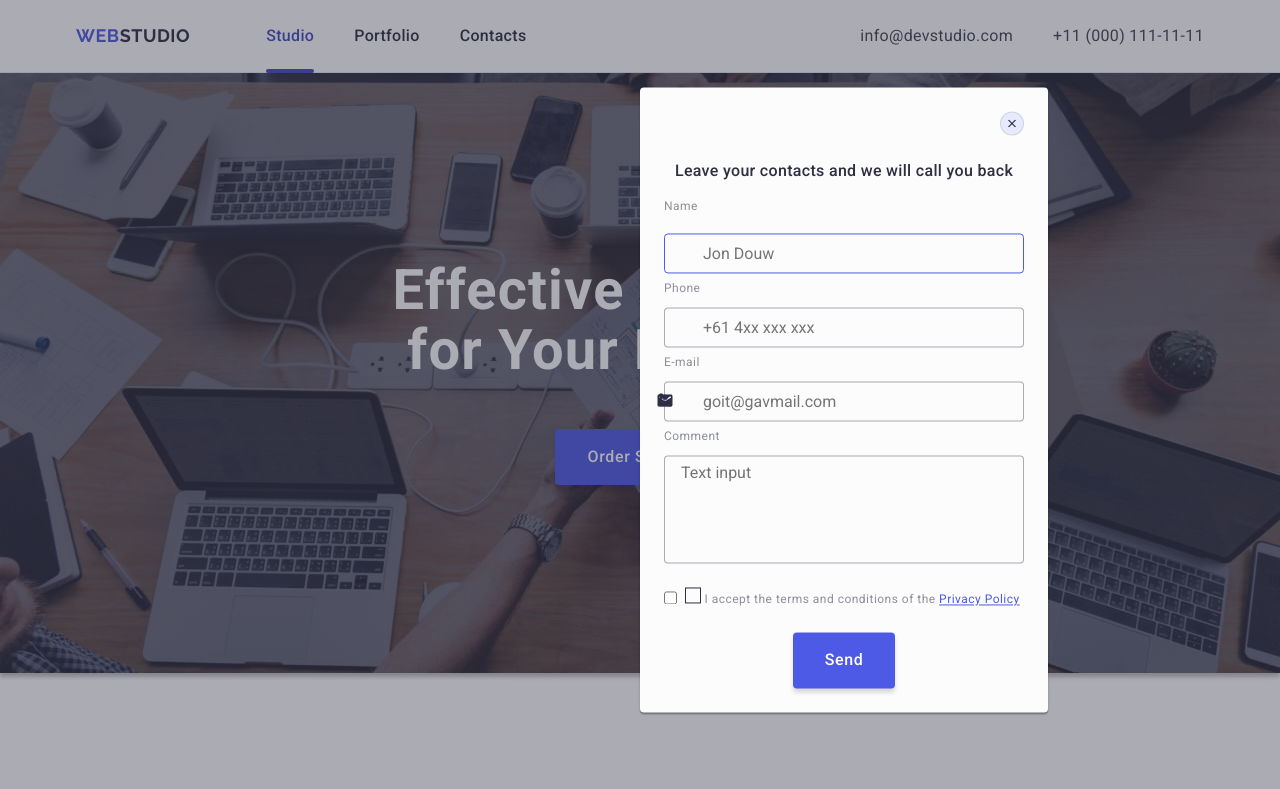
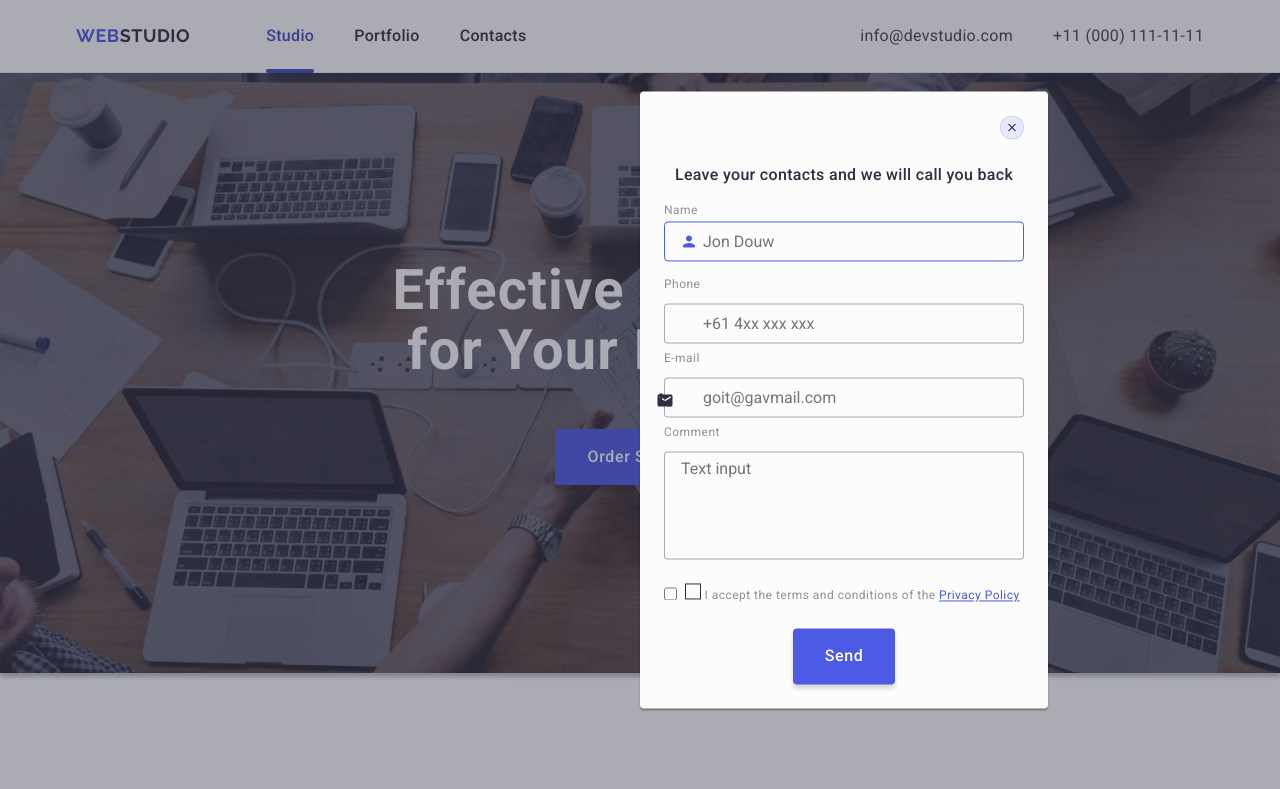
Before and after one commit to Christina-Mikheyeva/goit-markup-hw-05, a plain HTML site: page index.html in a window 1280 px wide. Shown: the top 789 px of the page. Drawn offline with nearby package versions, Linux system fonts and the light colour scheme.

Commit message:
input fixed

```diff
--- a/css/styles.css
+++ b/css/styles.css
@@ -646,15 +646,20 @@ border: none;
     transition: fill 250ms cubic-bezier(0.4, 0, 0.2, 1);
 }
 
-.close-svg:hover,
-.close-svg:focus {
+.close-btn:hover + .close-svg,
+.close-btn:focus + .close-svg {
     fill: #ffffff;
 }
+
 
 .modal-form {
     display: flex;
     flex-direction: column;
     gap: 8px;
+}
+
+.wrapper-label {
+    margin-bottom: 8px;
 }
 
 .modal-label {
@@ -668,7 +673,8 @@ border: none;
 }
 
 .wrapper-input {
-    margin-bottom: 8px;
+    position: relative;
+
 }
 
 .input-field {
--- a/index.html
+++ b/index.html
@@ -517,21 +517,22 @@
           novalidate
           method="post"
         >
+          <div class="wrapper-label">
+            <label class="modal-label" for="user-name">Name</label>
             <div class="wrapper-input">
-            <label class="modal-label" for="name">Name</label>
-          </div>
-
               <input
                 class="input-field"
-            id="name"
+                id="user-name"
                 type="text"
-            name="name"
+                name="user-name"
                 placeholder="Jon Douw"
                 autofocus
               />
               <svg class="input-svg" width="18" height="18">
                 <use href="./images/icons.svg#icon-person"></use>
               </svg>
+            </div>
+          </div>
 
           <label class="modal-label" for="phone">Phone</label>
 
```
Lines whose indentation alone changed are shown as unchanged.
